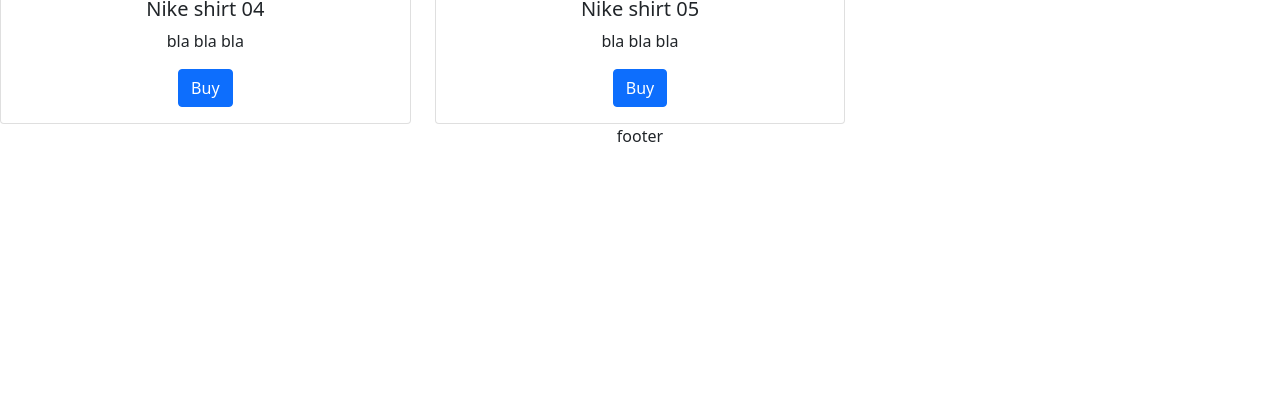
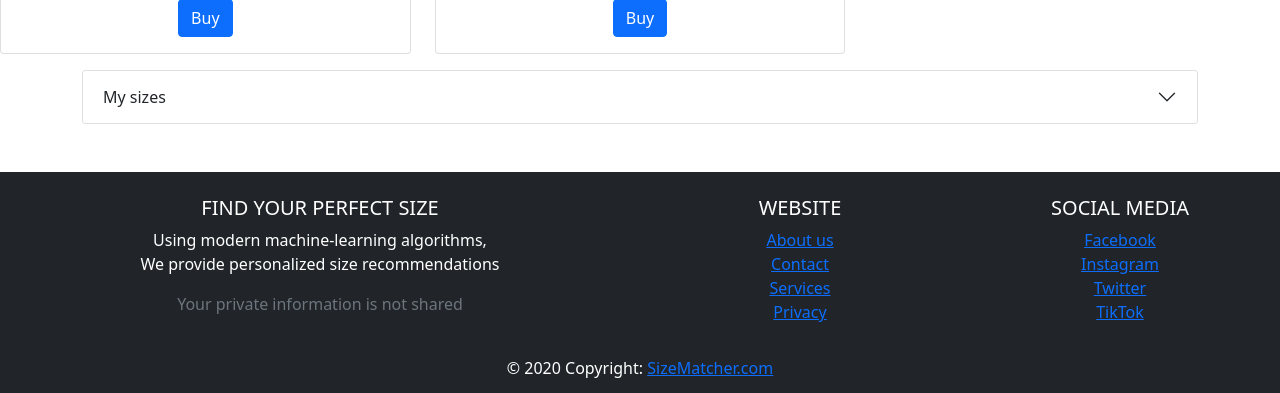
Before and after one commit to adamkro/size-matcher, a React (Create React App) app in the folder size-matcher-client/: page / in a window 1280 px wide. Shown: the part 1437-1830 px from the top of the page. Before the commit the page ends 1585 px from the top, so only its background shows below. Built offline with nearby package versions, Linux system fonts and the light colour scheme.

Commit message:
add footer

```diff
--- a/size-matcher-client/package.json
+++ b/size-matcher-client/package.json
@@ -14,7 +14,8 @@
     "react-bootstrap": "^2.0.2",
     "react-dom": "^17.0.2",
     "react-redux": "^7.2.6",
-    "react-scripts": "4.0.3"
+    "react-scripts": "4.0.3",
+    "styled-components": "^5.3.3"
   },
   "scripts": {
     "start": "react-scripts start",
--- a/size-matcher-client/src/App.js
+++ b/size-matcher-client/src/App.js
@@ -1,6 +1,7 @@
 import React from 'react';
 import './App.css';
 import { Footer } from './components/Footer';
+// import Footer from './components/Footer2'
 import Cards from './components/Cards';
 import logo from './logo.png';
 import Filters from './components/Filters';
@@ -17,10 +18,10 @@
       <header className="App-header">
         <img src={logo} className="App-logo" alt="logo" />
       </header>
-      <MySizes />
       <Filters />
       <RecommendedSize />
       <Cards />
+      <MySizes />
       <Footer></Footer>
     </div>
   );
--- a/size-matcher-client/src/components/Footer.js
+++ b/size-matcher-client/src/components/Footer.js
@@ -2,8 +2,47 @@
 
 export const Footer = () => {
     return (
-        <div>
-            footer
+<footer className="page-footer font-small blue pt-4 bg-dark text-white mt-5">
+    <div className="container-fluid text-center text-md-left">
+        <div className="row">
+            <div className="col-md-6 mt-md-0 mt-3">
+            <h5 className="text-uppercase"> find your perfect size </h5>
+            <p className> Using modern machine-learning algorithms, <br></br>
+            We provide personalized size recommendations </p>
+            <p className="text-secondary"> Your private information is not shared </p>
+                </div>
+
+            <hr className="clearfix w-100 d-md-none pb-0"/>
+
+            <div className="col-md-3 mb-md-0 mb-3">
+                <h5 className="text-uppercase">Website</h5>
+                <ul className="list-unstyled">
+                <li><a href="#!">About us</a></li>
+                    <li><a href="#!">Contact</a></li>
+                    <li><a href="#!">Services</a></li>
+                    <li><a href="#!">Privacy</a></li>
+
+                </ul>
+            </div>
+
+            <div className="col-md-3 mb-md-0 mb-3">
+                <h5 className="text-uppercase">Social Media</h5>
+                <ul className="list-unstyled">
+                <li><a href="#!">Facebook</a></li>
+                    <li><a href="#!">Instagram</a></li>
+                    <li><a href="#!">Twitter</a></li>
+                    <li><a href="#!">TikTok</a></li>
+
+                </ul>
+            </div>
         </div>
+    </div>
+    <div className="footer-copyright text-center py-3">© 2020 Copyright: {" "}
+        <a href="#!">SizeMatcher.com</a>
+    </div>
+
+
+
+</footer>
     )
 }
--- a/size-matcher-client/src/components/RecommendedSize.js
+++ b/size-matcher-client/src/components/RecommendedSize.js
@@ -8,7 +8,7 @@
     <div>
       <Container
         fluid
-        className="w-50 p-2 mt-3 mb-2 border border-primary rounded"
+        className="w-50 p-2 mt-3 mb-2 border border-secondary rounded bg-light"
       >
         <h2> We think the best size for you is: </h2>
         <Row>
```
Also changed, not shown: 1 other file (tests, documents, lock files or other folders).
